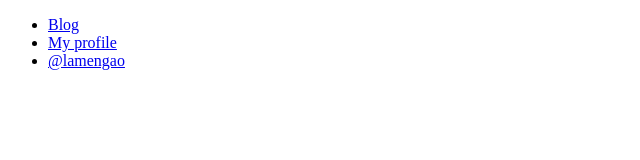
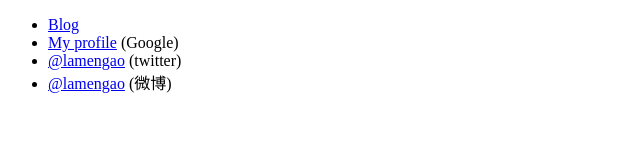
Before and after one commit to lamengao/cuoluo.net, a plain HTML site: page index.html in a window 1280 px wide. Shown: the whole page, without its empty margins (0-640 px from the left). Drawn offline with Linux system fonts and the light colour scheme.

Commit message:
add my weibo link

```diff
--- a/index.html
+++ b/index.html
@@ -8,8 +8,9 @@
 <body>
 <ul>
 	<li><a href="http://blog.cuoluo.net">Blog</a></li>
-	<li><a href="http://www.google.com/profiles/117461108378508902083">My profile</a></li>
-	<li><a href="http://twitter.com/lamengao">@lamengao</a></li>
+	<li><a href="http://www.google.com/profiles/117461108378508902083">My profile</a> (Google)</li>
+	<li><a href="http://twitter.com/lamengao">@lamengao</a> (twitter)</li>
+	<li><a href="http://weibo.com/yibing">@lamengao</a> (微博)</li>
 </ul>
 </body>
 </html>
```
